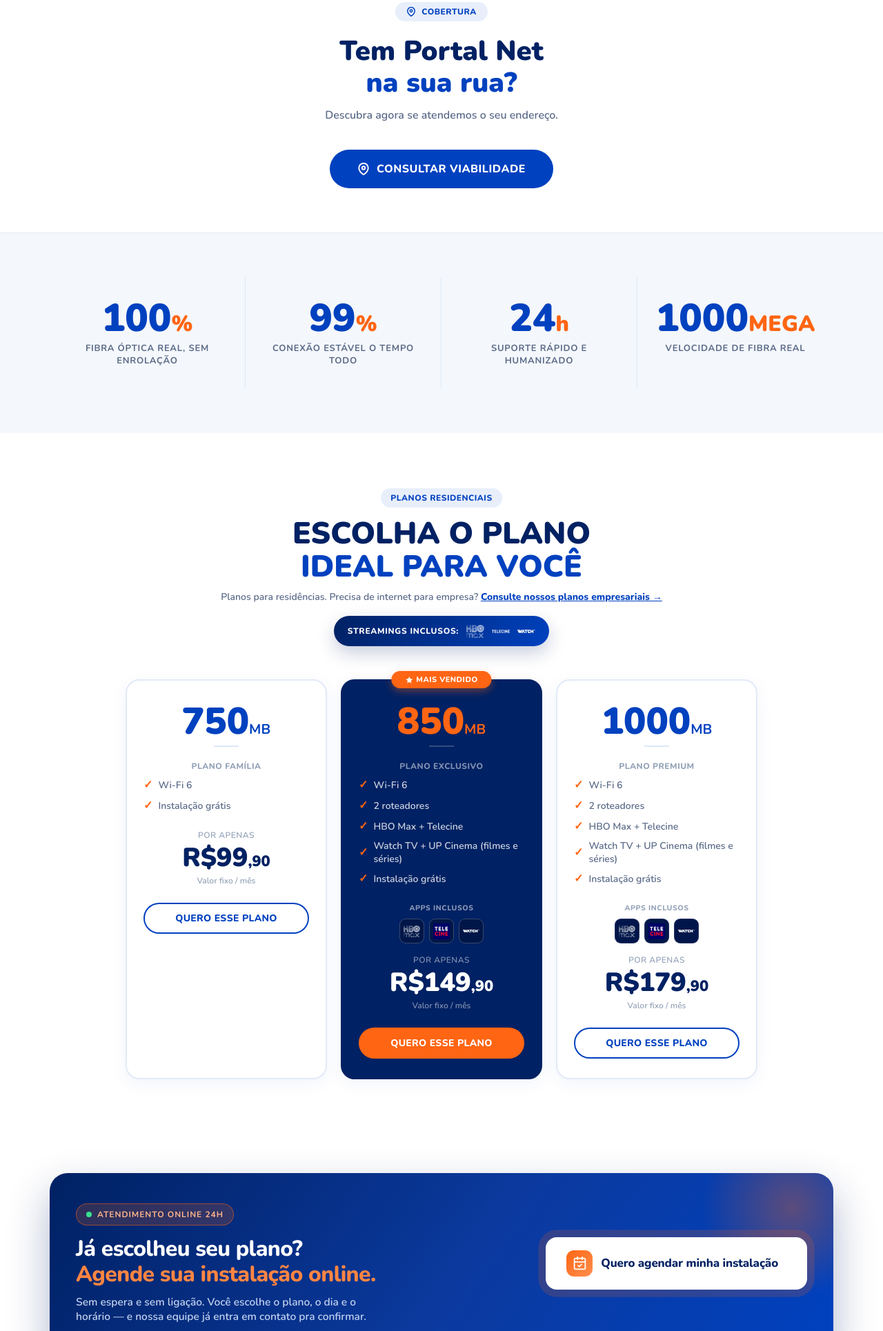
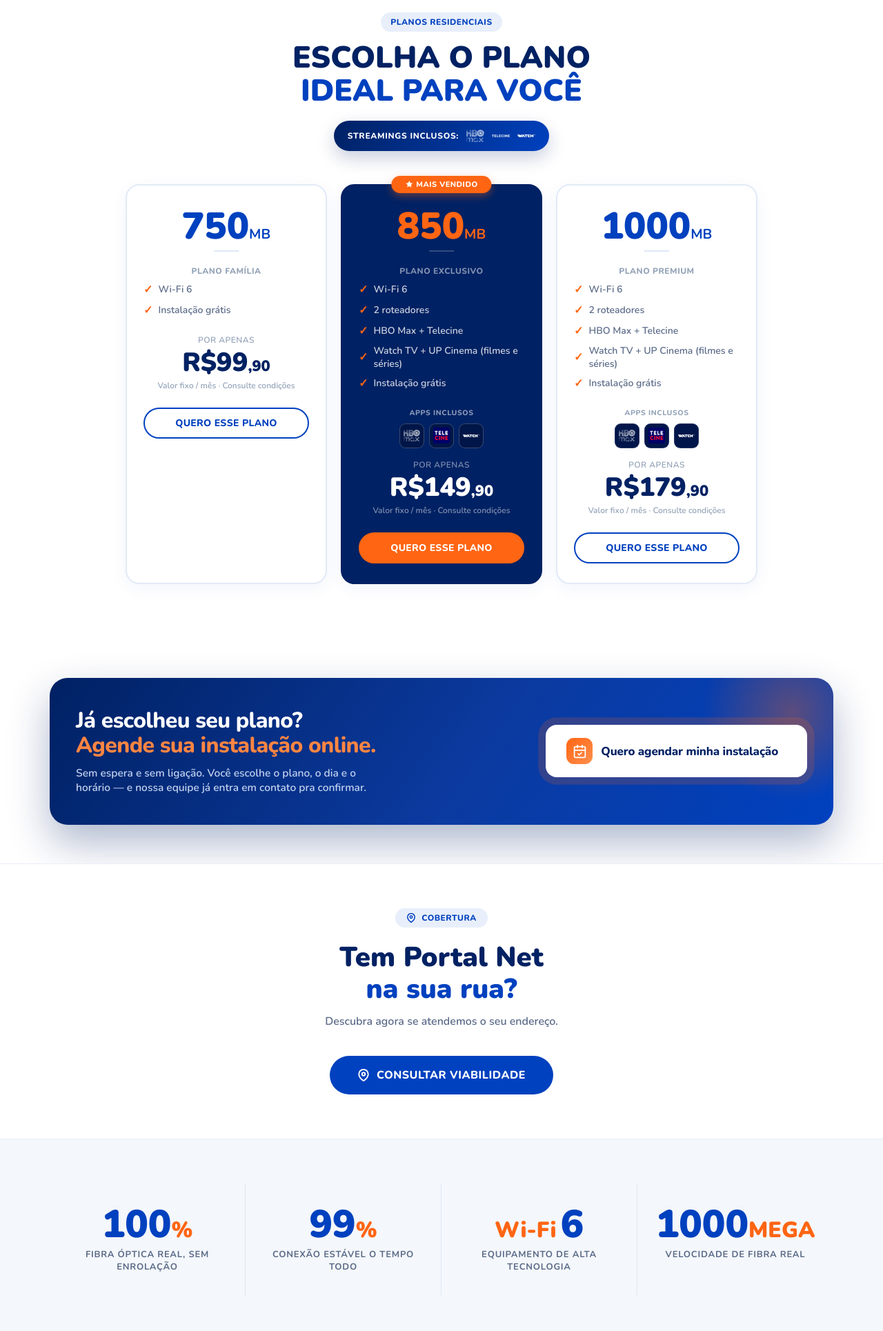
Before and after one commit to euwill-maker/portal-net, a plain HTML site: page index.html in a window 1280 px wide. Shown: the part 870-2800 px from the top of the page at 69% size. Drawn offline with nearby package versions, Linux system fonts and the light colour scheme.

Commit message:
Ajustes pedidos pelo cliente: planos no topo, sem 24h, contratos no menu
- Planos + agendamento sobem para logo depois do hero (primeira coisa que o cliente vê)
- Remove "24h" do bloco de suporte (não existe suporte 24h) -> Wi-Fi 6 / equipamento de alta tecnologia
- Remove o selo "Atendimento online 24h" da seção de agendamento
- Remove a frase "Consulte nossos planos empresariais"
- Adiciona "Consulte condições" no rodapé de preço dos 3 planos
- Menu "Empresas" (página que não existia) vira "Contratos", com SCM e SVA em PDF no rodapé

Co-Authored-By: Claude Opus 5 (1M context) <noreply@anthropic.com>

```diff
--- a/index.html
+++ b/index.html
@@ -147,6 +147,7 @@ img{max-width:100%;display:block}
 .stat-item:last-child{border-right:none}
 .stat-number{font-family:'Nunito',sans-serif;font-size:56px;font-weight:900;color:var(--blue);line-height:1}
 .stat-suffix{font-size:32px;font-weight:900;color:var(--teal)}
+.stat-prefix{font-size:32px;font-weight:900;color:var(--teal);margin-right:6px}
 .stat-label{font-size:13px;color:#5A6A88;text-transform:uppercase;letter-spacing:.8px;font-weight:700;margin-top:6px}
 
 /* PLANOS */
@@ -289,6 +290,11 @@ img{max-width:100%;display:block}
 .footer-btn-wa{background:rgba(37,211,102,.15);border-color:rgba(37,211,102,.35)}
 .footer-btn-wa:hover{background:rgba(37,211,102,.28);border-color:rgba(37,211,102,.6)}
 .footer-divider{width:100%;height:1px;background:rgba(255,255,255,.08);margin:4px 0}
+.footer-contratos{margin:18px 0}
+.footer-contratos-lb{font-size:11px;font-weight:800;text-transform:uppercase;letter-spacing:.1em;color:rgba(255,255,255,.45);margin-bottom:10px}
+.footer-contratos-row{display:flex;flex-wrap:wrap;justify-content:center;gap:10px}
+.footer-contratos-row a{display:inline-flex;align-items:center;gap:7px;font-size:13px;font-weight:700;color:rgba(255,255,255,.85);background:rgba(255,255,255,.08);border:1px solid rgba(255,255,255,.16);border-radius:100px;padding:9px 16px;min-height:44px;transition:background .2s}
+.footer-contratos-row a:hover{background:rgba(255,255,255,.16)}
 .footer-copy{font-size:12px;color:rgba(255,255,255,.28);text-align:center}
 
 /* WHATSAPP FLOAT */
@@ -448,6 +454,7 @@ img{max-width:100%;display:block}
   .stat-item:nth-child(4){border-right:none;border-bottom:none}
   .stat-number{font-size:40px}
   .stat-suffix{font-size:24px}
+  .stat-prefix{font-size:24px}
   /* PLANS */
   .plans{padding:56px 0}
   .plans-header{padding:0 20px;margin-bottom:28px}
@@ -712,9 +719,9 @@ img{max-width:100%;display:block}
         <svg width="18" height="18" viewBox="0 0 24 24" fill="none" stroke="currentColor" stroke-width="2" stroke-linecap="round" stroke-linejoin="round"><circle cx="12" cy="8" r="4"/><path d="M4 21v-1a8 8 0 0116 0v1"/></svg>
         <span>Central do Assinante</span>
       </a>
-      <a href="empresas.html" class="nav-central">
-        <svg width="18" height="18" viewBox="0 0 24 24" fill="none" stroke="currentColor" stroke-width="2" stroke-linecap="round" stroke-linejoin="round"><rect x="2" y="7" width="20" height="14" rx="2"/><path d="M16 7V5a2 2 0 00-2-2h-4a2 2 0 00-2 2v2"/></svg>
-        <span>Empresas</span>
+      <a href="#contratos" class="nav-central">
+        <svg width="18" height="18" viewBox="0 0 24 24" fill="none" stroke="currentColor" stroke-width="2" stroke-linecap="round" stroke-linejoin="round"><path d="M14 2H6a2 2 0 00-2 2v16a2 2 0 002 2h12a2 2 0 002-2V8z"/><path d="M14 2v6h6M8 13h8M8 17h5"/></svg>
+        <span>Contratos</span>
       </a>
       <a href="#vagas" class="nav-central">
         <svg width="18" height="18" viewBox="0 0 24 24" fill="none" stroke="currentColor" stroke-width="2" stroke-linecap="round" stroke-linejoin="round"><path d="M20 7H4a2 2 0 00-2 2v10a2 2 0 002 2h16a2 2 0 002-2V9a2 2 0 00-2-2z"/><path d="M16 7V5a2 2 0 00-2-2h-4a2 2 0 00-2 2v2"/><line x1="12" y1="12" x2="12" y2="16"/><line x1="10" y1="14" x2="14" y2="14"/></svg>
@@ -792,6 +799,110 @@ img{max-width:100%;display:block}
   </div>
 </div>
 
+<!-- PLANOS -->
+<section class="plans" id="planos">
+  <div class="plans-header reveal">
+    <div class="section-label">Planos Residenciais</div>
+    <h2 class="section-title">ESCOLHA O PLANO<br><span class="accent">IDEAL PARA VOCÊ</span></h2>
+    <div class="plans-streams">
+      <span>Streamings inclusos:</span>
+      <img src="app-hbomax.png" alt="HBO Max">
+      <img src="app-telecine.png" alt="Telecine">
+      <img src="app-watchtv.png" alt="Watch TV">
+    </div>
+  </div>
+  <div class="plans-grid">
+
+    <!-- FAMÍLIA -->
+    <div class="plan-card reveal reveal-delay-1">
+      <div class="plan-speed">750<span class="plan-speed-unit">MB</span></div>
+      <div class="plan-divider" style="margin-top:8px"></div>
+      <div style="font-size:12px;font-weight:800;text-transform:uppercase;letter-spacing:.5px;color:#94a3b8;margin-bottom:8px">Plano Família</div>
+      <ul class="plan-features">
+        <li><span class="plan-check">✓</span> Wi-Fi 6</li>
+        <li><span class="plan-check">✓</span> Instalação grátis</li>
+      </ul>
+      <div class="plan-price-label">Por apenas</div>
+      <div class="plan-price">R$99<span style="font-size:22px">,90</span></div>
+      <div class="plan-price-note">Valor fixo / mês · Consulte condições</div>
+      <a href="https://api.whatsapp.com/send?phone=5562993601651&text=Olá!%20Quero%20o%20plano%20FAMÍLIA%20750MB%20da%20Portal%20Net." class="btn-plan" target="_blank">Quero esse plano</a>
+    </div>
+
+    <!-- EXCLUSIVO -->
+    <div class="plan-card featured reveal reveal-delay-2">
+      <div class="plan-badge"><svg width="12" height="12" viewBox="0 0 24 24" fill="currentColor"><path d="M12 2l3.09 6.26L22 9.27l-5 4.87 1.18 6.88L12 17.77l-6.18 3.25L7 14.14 2 9.27l6.91-1.01L12 2z"/></svg> Mais Vendido</div>
+      <div class="plan-speed">850<span class="plan-speed-unit">MB</span></div>
+      <div class="plan-divider" style="margin-top:8px"></div>
+      <div style="font-size:12px;font-weight:800;text-transform:uppercase;letter-spacing:.5px;color:rgba(255,255,255,.5);margin-bottom:8px">Plano Exclusivo</div>
+      <ul class="plan-features">
+        <li><span class="plan-check">✓</span> Wi-Fi 6</li>
+        <li><span class="plan-check">✓</span> 2 roteadores</li>
+        <li><span class="plan-check">✓</span> HBO Max + Telecine</li>
+        <li><span class="plan-check">✓</span> Watch TV + UP Cinema (filmes e séries)</li>
+        <li><span class="plan-check">✓</span> Instalação grátis</li>
+      </ul>
+      <div class="plan-apps">
+        <div class="plan-apps-lb">Apps inclusos</div>
+        <div class="plan-apps-row">
+          <img src="app-hbomax.png" alt="HBO Max">
+          <img src="telecine-app.png" alt="Telecine">
+          <img src="app-watchtv.png" alt="Watch TV">
+        </div>
+      </div>
+      <div class="plan-price-label">Por apenas</div>
+      <div class="plan-price">R$149<span style="font-size:22px">,90</span></div>
+      <div class="plan-price-note">Valor fixo / mês · Consulte condições</div>
+      <a href="https://api.whatsapp.com/send?phone=5562993601651&text=Olá!%20Quero%20o%20plano%20EXCLUSIVO%20850MB%20da%20Portal%20Net." class="btn-plan" target="_blank">Quero esse plano</a>
+    </div>
+
+    <!-- PREMIUM -->
+    <div class="plan-card reveal reveal-delay-3">
+      <div class="plan-speed">1000<span class="plan-speed-unit">MB</span></div>
+      <div class="plan-divider" style="margin-top:8px"></div>
+      <div style="font-size:12px;font-weight:800;text-transform:uppercase;letter-spacing:.5px;color:#94a3b8;margin-bottom:8px">Plano Premium</div>
+      <ul class="plan-features">
+        <li><span class="plan-check">✓</span> Wi-Fi 6</li>
+        <li><span class="plan-check">✓</span> 2 roteadores</li>
+        <li><span class="plan-check">✓</span> HBO Max + Telecine</li>
+        <li><span class="plan-check">✓</span> Watch TV + UP Cinema (filmes e séries)</li>
+        <li><span class="plan-check">✓</span> Instalação grátis</li>
+      </ul>
+      <div class="plan-apps">
+        <div class="plan-apps-lb">Apps inclusos</div>
+        <div class="plan-apps-row">
+          <img src="app-hbomax.png" alt="HBO Max">
+          <img src="telecine-app.png" alt="Telecine">
+          <img src="app-watchtv.png" alt="Watch TV">
+        </div>
+      </div>
+      <div class="plan-price-label">Por apenas</div>
+      <div class="plan-price">R$179<span style="font-size:22px">,90</span></div>
+      <div class="plan-price-note">Valor fixo / mês · Consulte condições</div>
+      <a href="https://api.whatsapp.com/send?phone=5562993601651&text=Olá!%20Quero%20o%20plano%20PREMIUM%201000MB%20da%20Portal%20Net." class="btn-plan" target="_blank">Quero esse plano</a>
+    </div>
+  </div>
+</section>
+
+<!-- AGENDAR INSTALAÇÃO -->
+<section class="agendar">
+  <div class="container">
+    <div class="agendar-box reveal">
+      <div class="agendar-glow" aria-hidden="true"></div>
+      <div class="agendar-left">
+        <h2>Já escolheu seu plano?<br><span>Agende sua instalação online.</span></h2>
+        <p>Sem espera e sem ligação. Você escolhe o plano, o dia e o horário — e nossa equipe já entra em contato pra confirmar.</p>
+      </div>
+      <div class="agendar-right">
+        <a href="contratar.html" class="btn-agendar">
+          <span class="ico"><svg viewBox="0 0 24 24" fill="none" stroke="currentColor" stroke-width="2" stroke-linecap="round" stroke-linejoin="round"><rect x="3" y="4" width="18" height="18" rx="2"/><path d="M16 2v4M8 2v4M3 10h18M9 16l2 2 4-4"/></svg></span>
+          Quero agendar minha instalação
+          <svg class="arw" viewBox="0 0 24 24" fill="none" stroke="currentColor" stroke-width="2.4" stroke-linecap="round" stroke-linejoin="round"><path d="M5 12h14M13 6l6 6-6 6"/></svg>
+        </a>
+      </div>
+    </div>
+  </div>
+</section>
+
 <!-- VIABILIDADE SECTION -->
 <section class="via-section reveal">
   <div class="via-section-inner">
@@ -820,118 +931,12 @@ img{max-width:100%;display:block}
       <div class="stat-label">Conexão Estável o Tempo Todo</div>
     </div>
     <div class="stat-item reveal reveal-delay-3">
-      <div class="stat-number"><span class="stat-val" data-target="24">0</span><span class="stat-suffix">h</span></div>
-      <div class="stat-label">Suporte Rápido e Humanizado</div>
+      <div class="stat-number"><span class="stat-prefix">Wi-Fi</span><span class="stat-val" data-target="6">0</span></div>
+      <div class="stat-label">Equipamento de Alta Tecnologia</div>
     </div>
     <div class="stat-item reveal reveal-delay-4">
       <div class="stat-number"><span class="stat-val" data-target="1000">0</span><span class="stat-suffix">MEGA</span></div>
       <div class="stat-label">Velocidade de Fibra Real</div>
-    </div>
-  </div>
-</section>
-
-<!-- PLANOS -->
-<section class="plans" id="planos">
-  <div class="plans-header reveal">
-    <div class="section-label">Planos Residenciais</div>
-    <h2 class="section-title">ESCOLHA O PLANO<br><span class="accent">IDEAL PARA VOCÊ</span></h2>
-    <p style="font-size:14px;color:#5A6A88;margin-top:10px">Planos para residências. Precisa de internet para empresa? <a href="https://api.whatsapp.com/send?phone=5562993601651&text=Olá!%20Quero%20saber%20sobre%20planos%20empresariais%20da%20Portal%20Net." target="_blank" style="color:var(--blue);font-weight:800;text-decoration:underline">Consulte nossos planos empresariais →</a></p>
-    <div class="plans-streams">
-      <span>Streamings inclusos:</span>
-      <img src="app-hbomax.png" alt="HBO Max">
-      <img src="app-telecine.png" alt="Telecine">
-      <img src="app-watchtv.png" alt="Watch TV">
-    </div>
-  </div>
-  <div class="plans-grid">
-
-    <!-- FAMÍLIA -->
-    <div class="plan-card reveal reveal-delay-1">
-      <div class="plan-speed">750<span class="plan-speed-unit">MB</span></div>
-      <div class="plan-divider" style="margin-top:8px"></div>
-      <div style="font-size:12px;font-weight:800;text-transform:uppercase;letter-spacing:.5px;color:#94a3b8;margin-bottom:8px">Plano Família</div>
-      <ul class="plan-features">
-        <li><span class="plan-check">✓</span> Wi-Fi 6</li>
-        <li><span class="plan-check">✓</span> Instalação grátis</li>
-      </ul>
-      <div class="plan-price-label">Por apenas</div>
-      <div class="plan-price">R$99<span style="font-size:22px">,90</span></div>
-      <div class="plan-price-note">Valor fixo / mês</div>
-      <a href="https://api.whatsapp.com/send?phone=5562993601651&text=Olá!%20Quero%20o%20plano%20FAMÍLIA%20750MB%20da%20Portal%20Net." class="btn-plan" target="_blank">Quero esse plano</a>
-    </div>
-
-    <!-- EXCLUSIVO -->
-    <div class="plan-card featured reveal reveal-delay-2">
-      <div class="plan-badge"><svg width="12" height="12" viewBox="0 0 24 24" fill="currentColor"><path d="M12 2l3.09 6.26L22 9.27l-5 4.87 1.18 6.88L12 17.77l-6.18 3.25L7 14.14 2 9.27l6.91-1.01L12 2z"/></svg> Mais Vendido</div>
-      <div class="plan-speed">850<span class="plan-speed-unit">MB</span></div>
-      <div class="plan-divider" style="margin-top:8px"></div>
-      <div style="font-size:12px;font-weight:800;text-transform:uppercase;letter-spacing:.5px;color:rgba(255,255,255,.5);margin-bottom:8px">Plano Exclusivo</div>
-      <ul class="plan-features">
-        <li><span class="plan-check">✓</span> Wi-Fi 6</li>
-        <li><span class="plan-check">✓</span> 2 roteadores</li>
-        <li><span class="plan-check">✓</span> HBO Max + Telecine</li>
-        <li><span class="plan-check">✓</span> Watch TV + UP Cinema (filmes e séries)</li>
-        <li><span class="plan-check">✓</span> Instalação grátis</li>
-      </ul>
-      <div class="plan-apps">
-        <div class="plan-apps-lb">Apps inclusos</div>
-        <div class="plan-apps-row">
-          <img src="app-hbomax.png" alt="HBO Max">
-          <img src="telecine-app.png" alt="Telecine">
-          <img src="app-watchtv.png" alt="Watch TV">
-        </div>
-      </div>
-      <div class="plan-price-label">Por apenas</div>
-      <div class="plan-price">R$149<span style="font-size:22px">,90</span></div>
-      <div class="plan-price-note">Valor fixo / mês</div>
-      <a href="https://api.whatsapp.com/send?phone=5562993601651&text=Olá!%20Quero%20o%20plano%20EXCLUSIVO%20850MB%20da%20Portal%20Net." class="btn-plan" target="_blank">Quero esse plano</a>
-    </div>
-
-    <!-- PREMIUM -->
-    <div class="plan-card reveal reveal-delay-3">
-      <div class="plan-speed">1000<span class="plan-speed-unit">MB</span></div>
-      <div class="plan-divider" style="margin-top:8px"></div>
-      <div style="font-size:12px;font-weight:800;text-transform:uppercase;letter-spacing:.5px;color:#94a3b8;margin-bottom:8px">Plano Premium</div>
-      <ul class="plan-features">
-        <li><span class="plan-check">✓</span> Wi-Fi 6</li>
-        <li><span class="plan-check">✓</span> 2 roteadores</li>
-        <li><span class="plan-check">✓</span> HBO Max + Telecine</li>
-        <li><span class="plan-check">✓</span> Watch TV + UP Cinema (filmes e séries)</li>
-        <li><span class="plan-check">✓</span> Instalação grátis</li>
-      </ul>
-      <div class="plan-apps">
-        <div class="plan-apps-lb">Apps inclusos</div>
-        <div class="plan-apps-row">
-          <img src="app-hbomax.png" alt="HBO Max">
-          <img src="telecine-app.png" alt="Telecine">
-          <img src="app-watchtv.png" alt="Watch TV">
-        </div>
-      </div>
-      <div class="plan-price-label">Por apenas</div>
-      <div class="plan-price">R$179<span style="font-size:22px">,90</span></div>
-      <div class="plan-price-note">Valor fixo / mês</div>
-      <a href="https://api.whatsapp.com/send?phone=5562993601651&text=Olá!%20Quero%20o%20plano%20PREMIUM%201000MB%20da%20Portal%20Net." class="btn-plan" target="_blank">Quero esse plano</a>
-    </div>
-  </div>
-</section>
-
-<!-- AGENDAR INSTALAÇÃO -->
-<section class="agendar">
-  <div class="container">
-    <div class="agendar-box reveal">
-      <div class="agendar-glow" aria-hidden="true"></div>
-      <div class="agendar-left">
-        <div class="agendar-pill"><span class="live"></span> Atendimento online 24h</div>
-        <h2>Já escolheu seu plano?<br><span>Agende sua instalação online.</span></h2>
-        <p>Sem espera e sem ligação. Você escolhe o plano, o dia e o horário — e nossa equipe já entra em contato pra confirmar.</p>
-      </div>
-      <div class="agendar-right">
-        <a href="contratar.html" class="btn-agendar">
-          <span class="ico"><svg viewBox="0 0 24 24" fill="none" stroke="currentColor" stroke-width="2" stroke-linecap="round" stroke-linejoin="round"><rect x="3" y="4" width="18" height="18" rx="2"/><path d="M16 2v4M8 2v4M3 10h18M9 16l2 2 4-4"/></svg></span>
-          Quero agendar minha instalação
-          <svg class="arw" viewBox="0 0 24 24" fill="none" stroke="currentColor" stroke-width="2.4" stroke-linecap="round" stroke-linejoin="round"><path d="M5 12h14M13 6l6 6-6 6"/></svg>
-        </a>
-      </div>
     </div>
   </div>
 </section>
@@ -1248,6 +1253,20 @@ img{max-width:100%;display:block}
       </a>
     </div>
     <div class="footer-divider"></div>
+    <div class="footer-contratos" id="contratos">
+      <div class="footer-contratos-lb">Contratos</div>
+      <div class="footer-contratos-row">
+        <a href="contratos/contrato-scm.pdf" target="_blank" rel="noopener">
+          <svg width="15" height="15" viewBox="0 0 24 24" fill="none" stroke="currentColor" stroke-width="2" stroke-linecap="round" stroke-linejoin="round"><path d="M14 2H6a2 2 0 00-2 2v16a2 2 0 002 2h12a2 2 0 002-2V8z"/><path d="M14 2v6h6M8 13h8M8 17h5"/></svg>
+          Contrato SCM (Internet)
+        </a>
+        <a href="contratos/contrato-sva.pdf" target="_blank" rel="noopener">
+          <svg width="15" height="15" viewBox="0 0 24 24" fill="none" stroke="currentColor" stroke-width="2" stroke-linecap="round" stroke-linejoin="round"><path d="M14 2H6a2 2 0 00-2 2v16a2 2 0 002 2h12a2 2 0 002-2V8z"/><path d="M14 2v6h6M8 13h8M8 17h5"/></svg>
+          Contrato SVA (Streamings)
+        </a>
+      </div>
+    </div>
+    <div class="footer-divider"></div>
     <p class="footer-copy">© 2026 Portal Net Telecomunicações LTDA · CNPJ 10.303.252/0001-43 · Aparecida de Goiânia, GO</p>
   </div>
 </footer>
```
Also changed, not shown: 2 other files.
